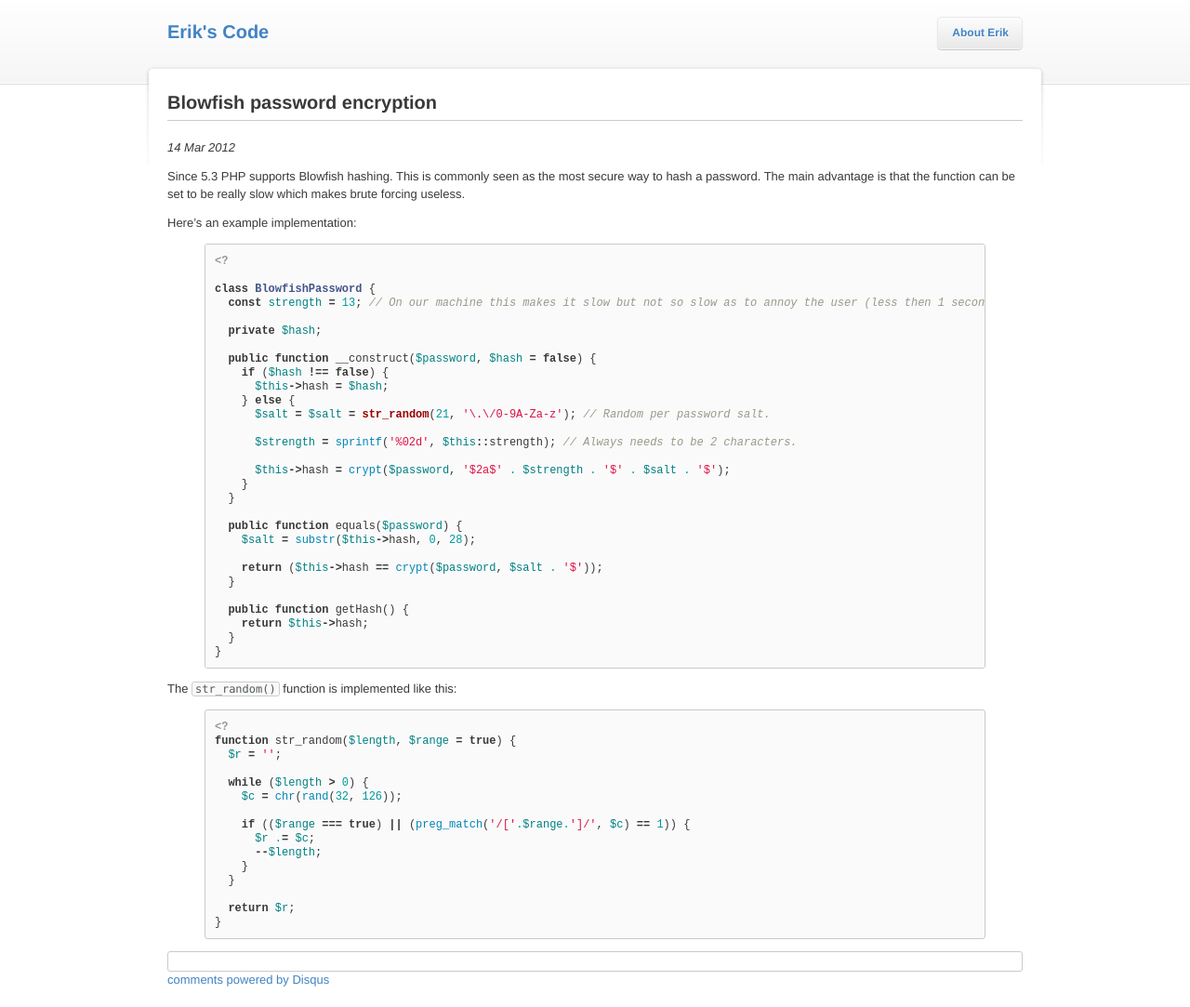
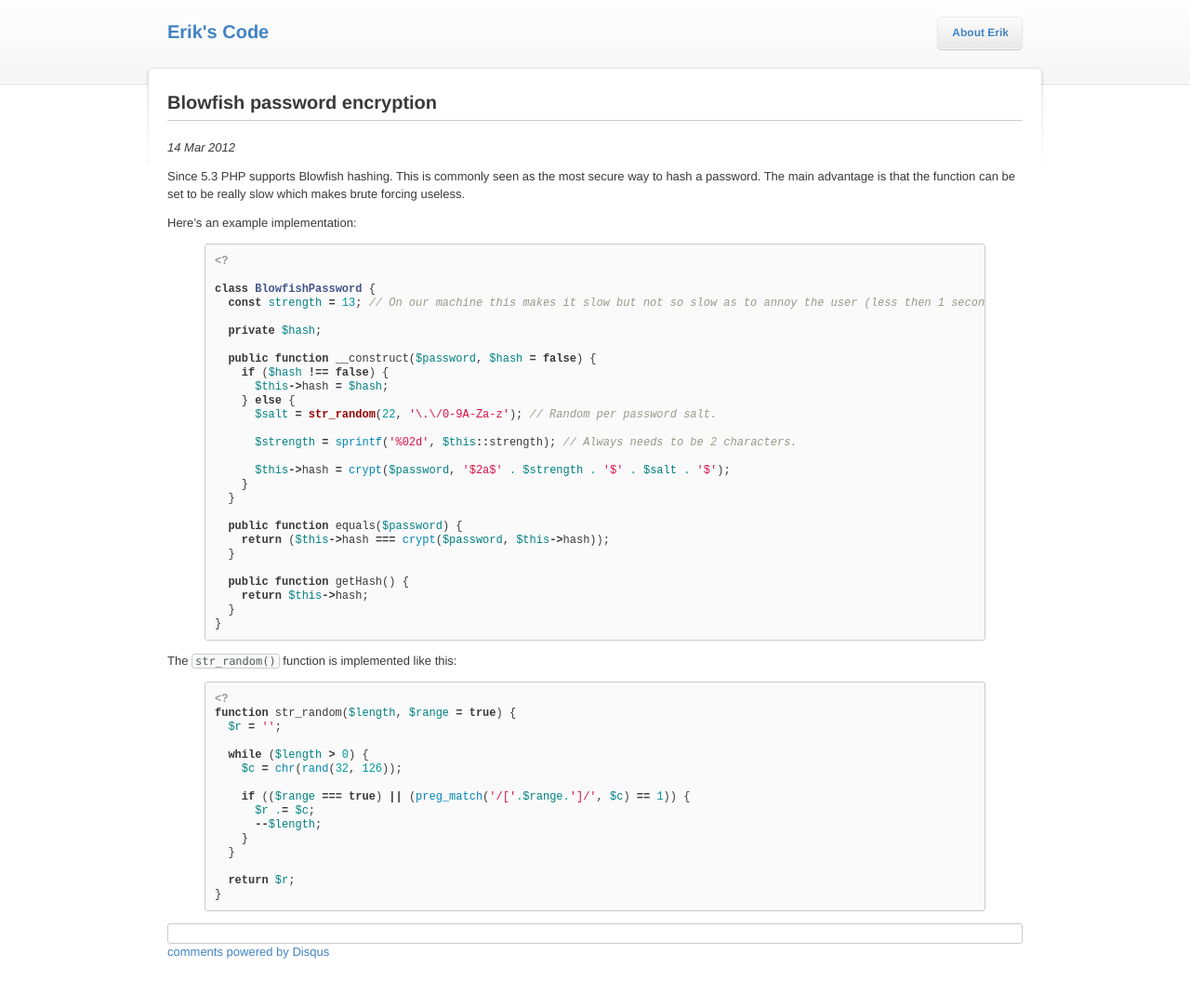
Before and after one commit to erikdubbelboer/blog.dubbelboer.com, a Jekyll site: the page built from _posts/2012-03-14-blowfish.md, in a window 1280 px wide. Shown: the whole page at 93% size. Built offline with Jekyll 4.4.1, drawn with Linux system fonts in a browser that asks for light colours; comment, search, counter and statistics services are not loaded; after the commit the page ends 1053 px from its top, so only the background shows below that.

Commit message:
fixed blowfish post

```diff
--- a/_posts/2012-03-14-blowfish.md
+++ b/_posts/2012-03-14-blowfish.md
@@ -20,7 +20,7 @@ class BlowfishPassword {
     if ($hash !== false) {
       $this->hash = $hash;
     } else {
-      $salt = $salt = str_random(21, '\.\/0-9A-Za-z'); // Random per password salt.
+      $salt = str_random(22, '\.\/0-9A-Za-z'); // Random per password salt.
 
       $strength = sprintf('%02d', $this::strength); // Always needs to be 2 characters.
 
@@ -29,9 +29,7 @@ class BlowfishPassword {
   }
 
   public function equals($password) {
-    $salt = substr($this->hash, 0, 28);
-
-    return ($this->hash == crypt($password, $salt . '$'));
+    return ($this->hash === crypt($password, $this->hash));
   }
 
   public function getHash() {
```
